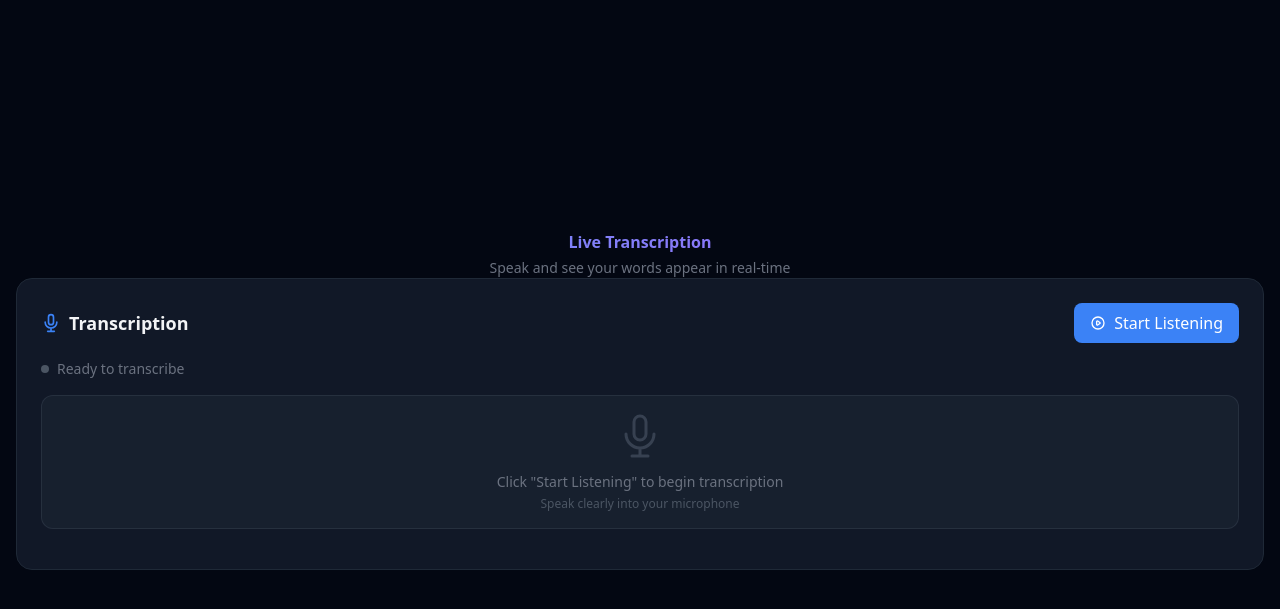
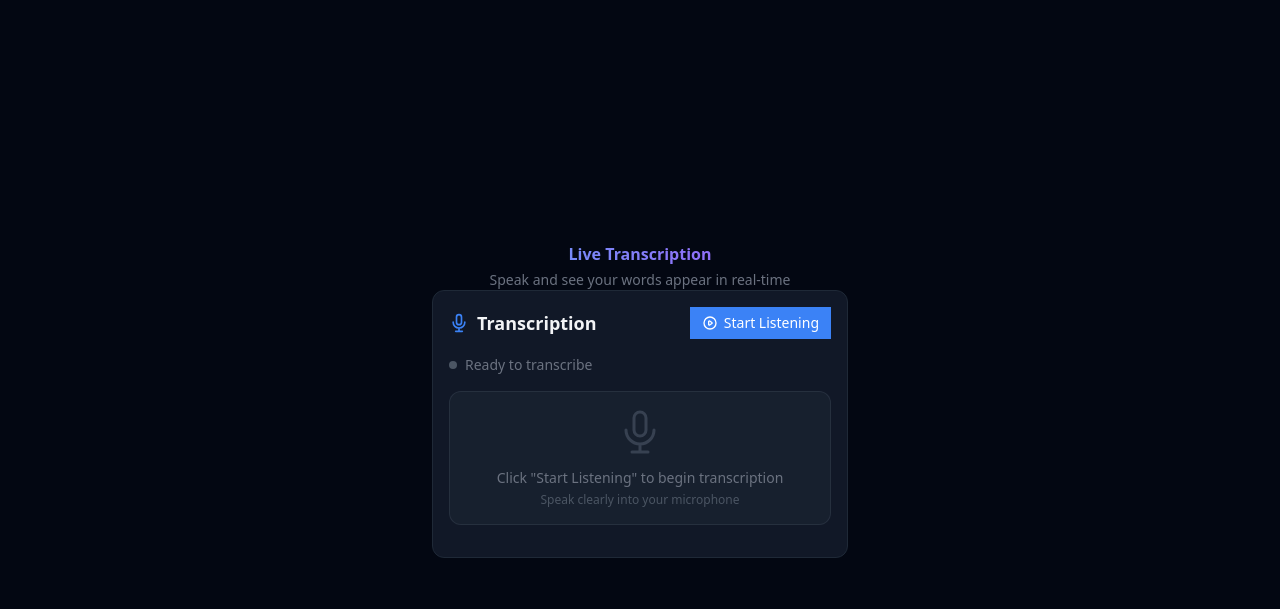
Before and after one commit to sojohnnysaid/ai-assistant-by-sogos, a Flask app: page / in a window 1280 px wide. Shown: the top 609 px of the page. Run offline with Flask 3, Linux system fonts and the light colour scheme; some libraries are stand-ins or nearby versions.

Commit message:
Fix width issue - make UI much narrower
- Changed max-width from xl (36rem) to md (28rem/448px)
- Removed container class to use simple width constraints
- Reduced button size with smaller padding and text
- Reduced section padding from p-5/p-6 to p-4
- Changed rounded corners from 2xl to xl for tighter look
- Updated UIController to match smaller button styling

The app is now significantly narrower and more focused,
taking up much less horizontal space on the screen.

🤖 Generated with [Claude Code](https://claude.ai/code)

Co-Authored-By: Claude <noreply@anthropic.com>

```diff
--- a/static/js/components/UIController.js
+++ b/static/js/components/UIController.js
@@ -104,7 +104,7 @@ export class UIController {
 
     const config = states[state] || states.idle;
 
-    button.className = `px-4 py-2 rounded-lg font-medium transition-all duration-200 flex items-center gap-2 ${config.className} text-white focus:outline-none focus:ring-2 focus:ring-blue-500/50`;
+    button.className = `px-3 py-1.5 rounded-md font-medium text-sm transition-all duration-200 flex items-center gap-1.5 ${config.className} text-white focus:outline-none focus:ring-2 focus:ring-blue-500/50`;
     button.disabled = config.disabled;
 
     if (text) text.textContent = config.text;
--- a/templates/index.html
+++ b/templates/index.html
@@ -65,7 +65,7 @@
     <div id="toastContainer" class="fixed top-4 right-4 z-50 space-y-2"></div>
 
     <!-- Main Container -->
-    <div class="container mx-auto px-4 py-6 md:py-8 max-w-xl relative z-10">
+    <div class="w-full max-w-md mx-auto px-4 py-6 relative z-10">
         <!-- Header -->
         <header class="text-center mb-5">
             <h1 class="text-2xl md:text-3xl font-bold bg-gradient-to-r from-blue-400 to-purple-500 bg-clip-text text-transparent">
@@ -75,7 +75,7 @@
         </header>
 
         <!-- Transcription Section -->
-        <section class="bg-gray-900 rounded-2xl p-5 md:p-6 border border-gray-800 hover:border-gray-700 transition-colors">
+        <section class="bg-gray-900 rounded-xl p-4 border border-gray-800 hover:border-gray-700 transition-colors">
             <div class="flex justify-between items-center mb-4">
                 <h2 class="text-lg font-semibold flex items-center gap-2">
                     <svg class="w-5 h-5 text-blue-500" fill="none" stroke="currentColor" viewBox="0 0 24 24">
@@ -87,7 +87,7 @@
                     <span class="sm:hidden">Transcription</span>
                 </h2>
                 <button id="startTranscriptionBtn"
-                        class="px-4 py-2 rounded-lg font-medium transition-all duration-200 flex items-center gap-2
+                        class="px-3 py-1.5 rounded-md font-medium text-sm transition-all duration-200 flex items-center gap-1.5
                                bg-blue-500 hover:bg-blue-600 text-white focus:outline-none focus:ring-2 focus:ring-blue-500/50"
                         aria-label="Toggle transcription">
                     <svg class="w-4 h-4" id="transcriptionIcon" fill="none" stroke="currentColor" viewBox="0 0 24 24">
```
